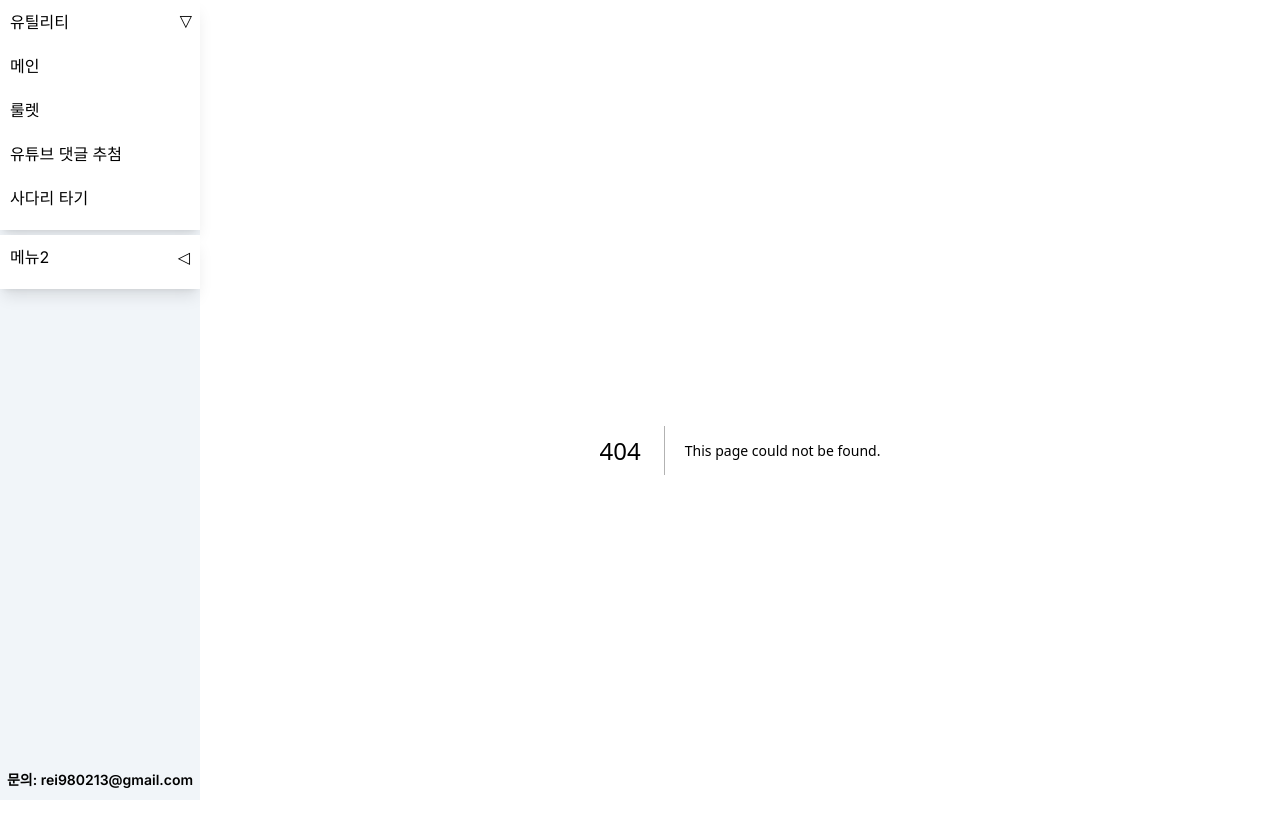
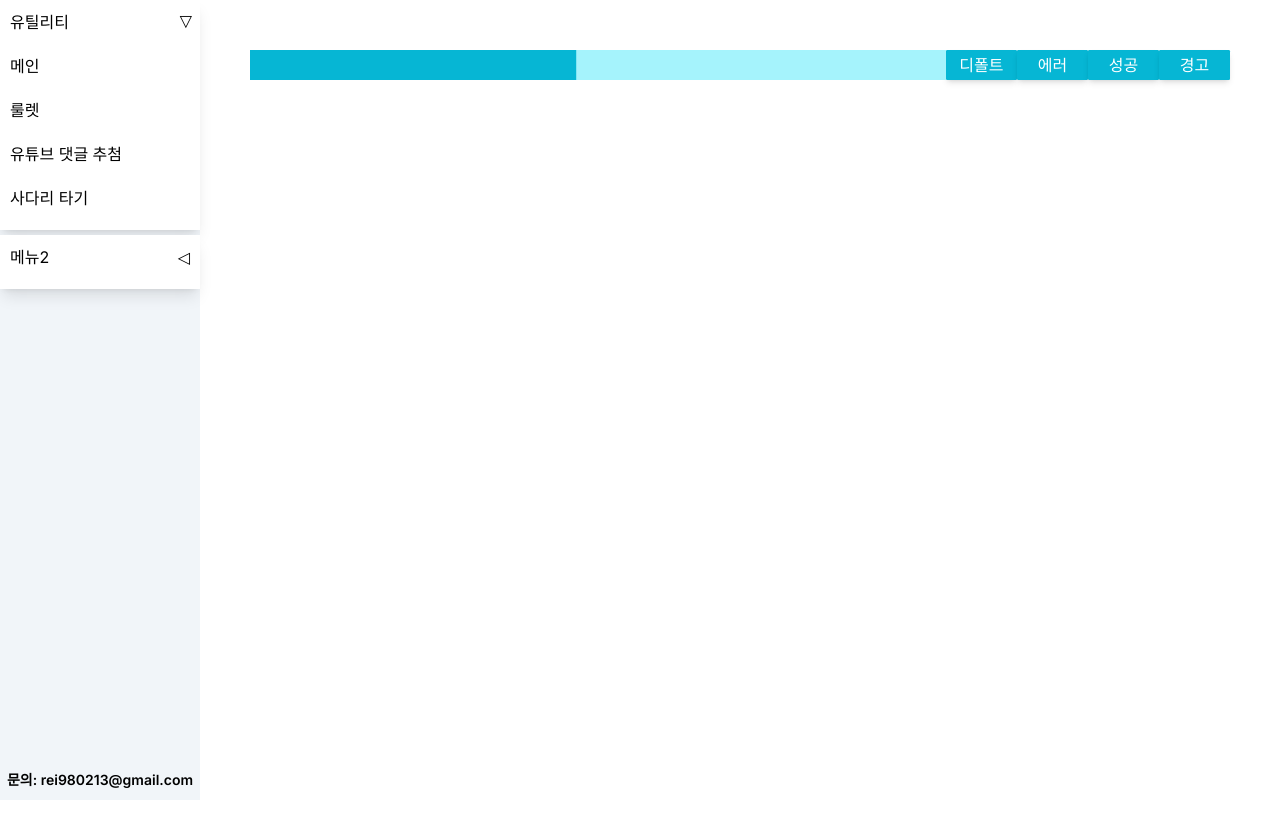
Before and after one commit to loevray/loevray-s-lab, a Next.js app: page /lab-1 in a window 1280 px wide. Before the commit this address had no page. Shown: the top 838 px of the page. After the commit the page ends 800 px from the top, so only its background shows below. Built offline with nearby package versions, Linux system fonts and the light colour scheme.

Commit message:
Feat: experimental features move to lab-1 page

```diff
--- /dev/null
+++ b/src/app/lab-1/page.tsx
@@ -0,0 +1,19 @@
+"use client";
+
+import Button from "../ui/common/Button";
+import LinearTest from "../ui/common/progress/LinearTest";
+import toast from "../ui/common/toast/createObserver";
+
+const Page = () => {
+  return (
+    <div className="flex">
+      <LinearTest />
+      <Button onClick={() => toast("나는 토스트").notify()}>디폴트</Button>
+      <Button onClick={() => toast("나는 토스트").error()}>에러</Button>
+      <Button onClick={() => toast("나는 토스트").success()}>성공</Button>
+      <Button onClick={() => toast("나는 토스트").warning()}>경고</Button>
+    </div>
+  );
+};
+
+export default Page;
--- a/src/app/ui/common/Button.tsx
+++ b/src/app/ui/common/Button.tsx
@@ -1,3 +1,5 @@
+"use client";
+
 import { ButtonHTMLAttributes, HTMLAttributes } from "react";
 
 type DefaultColors = "miku" | "rin";
--- /dev/null
+++ b/src/app/ui/common/progress/LinearTest.tsx
@@ -0,0 +1,39 @@
+"use client";
+
+import { useEffect, useRef, useState } from "react";
+import LinearProgress from "./LinearProgress";
+
+const LinearTest = () => {
+  const [progress, setProgress] = useState(100);
+  const animationId = useRef<ReturnType<typeof requestAnimationFrame>>();
+  const startTime = useRef<number | null>(null);
+  const duration = 10000; // 10 seconds
+
+  useEffect(() => {
+    const updateProgress = (timestamp: number) => {
+      if (!startTime.current) startTime.current = timestamp;
+      const elapsed = timestamp - startTime.current;
+
+      setProgress(Math.max(100 - (elapsed / duration) * 100, 0));
+
+      if (elapsed < duration) {
+        animationId.current = requestAnimationFrame(updateProgress);
+      } else {
+        cancelAnimationFrame(animationId.current!);
+        console.timeEnd("애니메이션 시작");
+      }
+    };
+
+    animationId.current = requestAnimationFrame(updateProgress);
+    console.time("애니메이션 시작");
+
+    return () => {
+      if (animationId.current) {
+        cancelAnimationFrame(animationId.current);
+      }
+    };
+  }, [duration]);
+  return <LinearProgress value={progress} />;
+};
+
+export default LinearTest;
--- a/src/app/youtube-comment-raffle/page.tsx
+++ b/src/app/youtube-comment-raffle/page.tsx
@@ -25,6 +25,8 @@ import VideoInfo from "../ui/youtube-comment-raflle/VideoInfo/VideoInfo";
 import useLoadingState, { UseLoadingStateType } from "@/hooks/useLoadingState";
 import VideoInfoSkeleton from "../ui/youtube-comment-raflle/VideoInfo/VideoInfoSkeleton";
 import toast from "../ui/common/toast/createObserver";
+import LinearProgress from "../ui/common/progress/LinearProgress";
+import LinearTest from "../ui/common/progress/LinearTest";
 
 export type SortOptionType = "original" | "newest" | "like";
 
@@ -230,12 +232,6 @@ const Page = () => {
         onClose={handleWinnerModalClose}
         winnerComments={winnerComments}
       />
-      <div className="flex">
-        <Button onClick={() => toast("나는 토스트").notify()}>디폴트</Button>
-        <Button onClick={() => toast("나는 토스트").error()}>에러</Button>
-        <Button onClick={() => toast("나는 토스트").success()}>성공</Button>
-        <Button onClick={() => toast("나는 토스트").warning()}>경고</Button>
-      </div>
       <main className="w-full h-full flex justify-between text-amber-950 px-7">
         <section className="flex flex-col gap-6.5 items-center pt-5">
           <VideoInfo {...videoData} onClick={initializeStates} />
```
